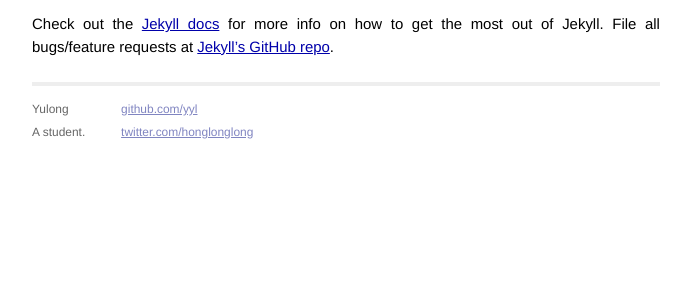
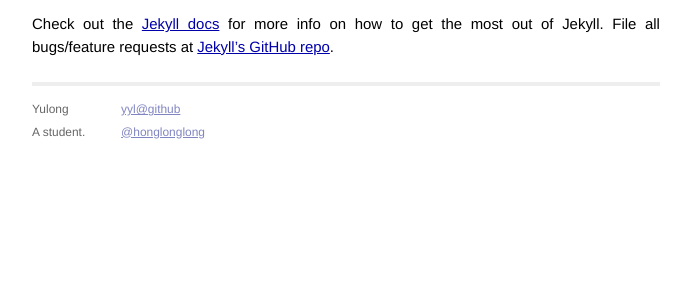
Before and after one commit to yyl/yyl.github.io, a Jekyll site: the page built from _posts/2014-04-17-welcome-to-jekyll.markdown, in a window 1280 px wide. Shown: the part 411-705 px from the top of the page, without its empty margins (294-985 px from the left). Built offline with Jekyll 4.4.1, drawn with Linux system fonts in a browser that asks for light colours; Markdown is read by kramdown in place of the engine named in the settings.

Commit message:
first post update

```diff
--- a/_layouts/default.html
+++ b/_layouts/default.html
@@ -32,8 +32,8 @@
             </div>
             <div class="contact">
               <p>
-                <a href="github@yyl">github.com/yyl</a><br />
-                <a href="@honglonglong">twitter.com/honglonglong</a><br />
+                <a href="https://www.github.com/yyl">yyl@github</a><br />
+                <a href="https://www.twitter.com/honglonglong">@honglonglong</a><br />
               </p>
             </div>
           </div>
```
